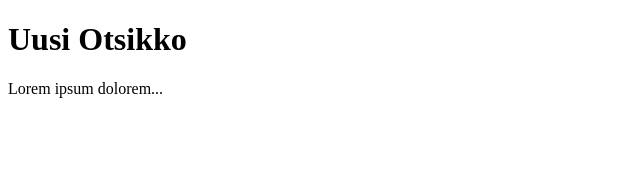
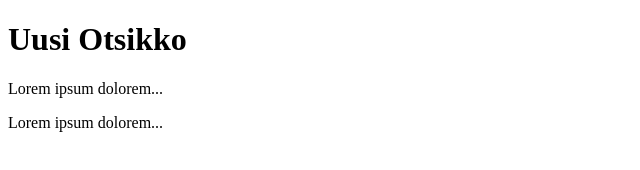
Before and after one commit to mjstenbe/mikandemosivu, a plain HTML site: page index.html in a window 1280 px wide. Shown: the whole page, without its empty margins (0-640 px from the left). Drawn offline with Linux system fonts and the light colour scheme.

Commit message:
Lisäsin tekstiä riville 10

```diff
--- a/index.html
+++ b/index.html
@@ -7,6 +7,7 @@
 <body>
     <h1>Uusi Otsikko</h1>
     <p>Lorem ipsum dolorem...</p>
+    <p>Lorem ipsum dolorem... </p>
 </body>
 
 </html>
```
